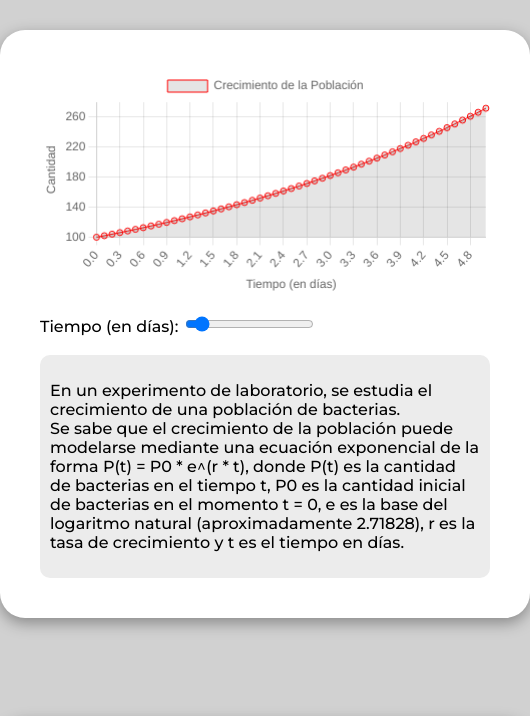
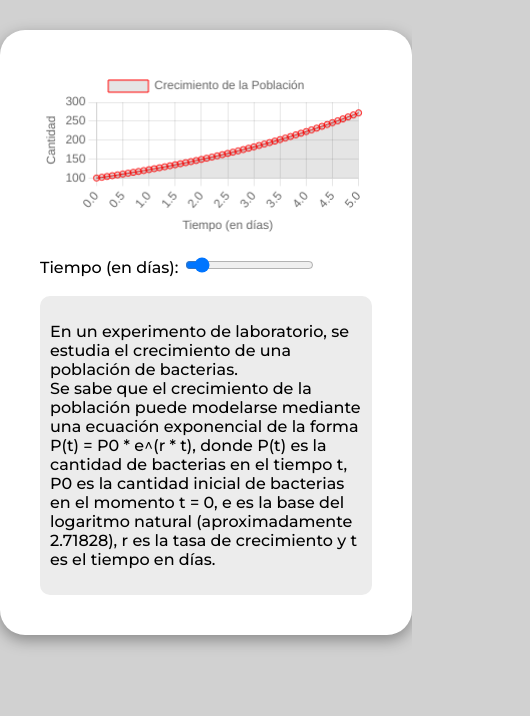
Before and after one commit to TevenV27/ecuaciones-diferenciales, a plain HTML site: page index.html in a window 390 px wide. Shown: the part 110-826 px from the top of the page, 530 px wide, since content can reach past the window. Drawn offline with nearby package versions, Linux system fonts and the light colour scheme.

Commit message:
Final Responsive

```diff
--- a/styles.css
+++ b/styles.css
@@ -152,34 +152,3 @@ img {
         height: auto;
     }
  }
-
- @media (max-width: 800.98px) {
-    .container{
-        align-items: baseline;
-        height: 100vh;
-    }
-    .container-graphs{
-        flex-direction: column;
-    }
- }
-
-/* Pantallas pequeñas (móviles en landscape de menos de 768px) */
-@media (max-width: 767.98px) {
-    .container{
-        align-items: baseline;
-        height: 100vh;
-    }
-    .container-graphs{
-        flex-direction: column;
-    }
- }
-
-/* Pantallas muy pequeñas (móviles en portrait de menos de 576px) */
-@media (max-width: 575.98px) {
-
-    .container-graphs{
-        flex-direction: column;
-    }
-
-
- }
```
